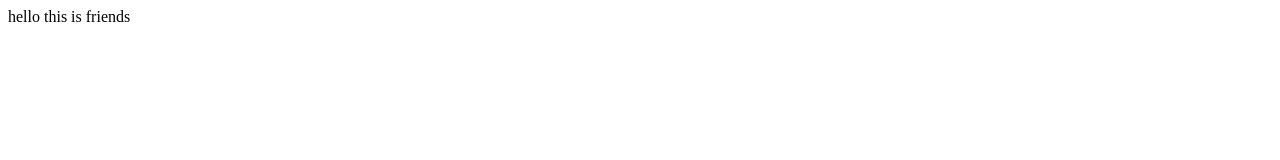
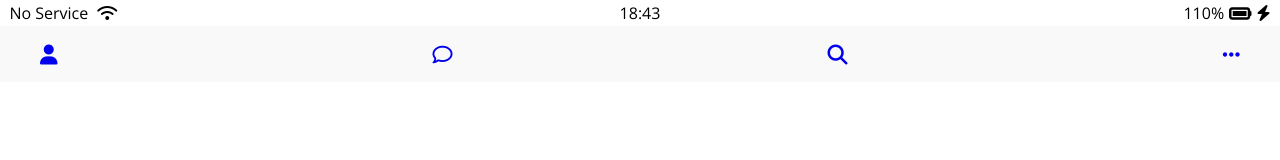
Before and after one commit to kor-sams-dev/study_html.github.io, a plain HTML site: page friends.html in a window 1280 px wide. Drawn offline with nearby package versions, Linux system fonts and the light colour scheme.

Commit message:
create nav html file and make bottom nav

```diff
--- /dev/null
+++ b/css/components/nav-bar.css
@@ -0,0 +1,8 @@
+.nav{
+  background-color: #f9f9fa;
+  padding: 20px 40px;
+}
+.nav__list {
+  display: flex;
+  justify-content: space-between;
+}
--- a/css/styles.css
+++ b/css/styles.css
@@ -1,11 +1,15 @@
 @import url('https://fonts.googleapis.com/css2?family=Open+Sans:wght@400;600&display=swap');
 @import "reset.css";
+
+@import "variables.css";
+
 /* Components */
 @import "components/status-bar.css";
+@import "components/nav-bar.css";
+
 /* Screens */
 @import "screens/login.css";
 
-@import "variables.css";
 
 body{
   font-family: 'Open Sans', sans-serif;
--- a/friends.html
+++ b/friends.html
@@ -1 +1,67 @@
-hello this is friends
+<!-- font awesome https://fontawesome.com/v5.15/icons/wifi?style=solid -->
+<!DOCTYPE html>
+<html lang="en">
+<head>
+  <meta charset="UTF-8">
+  <meta http-equiv="X-UA-Compatible" content="IE=edge">
+  <meta name="viewport" content="width=device-width, initial-scale=1.0">
+  <title>Friends - Kokoa Clone</title>
+  <link rel="stylesheet" href="css/styles.css">
+</head>
+<body>
+  <!--
+    BEM ,,,
+    https://nykim.work/15
+  -->
+  <div class="status-bar">
+    <div class="status-bar__column">
+      <span class="">No Service</span>
+      <i class="fas fa-wifi"></i>
+    </div>
+    <div class="status-bar__column">
+      <span>18:43</span>
+    </div>
+    <div class="status-bar__column">
+      <span>110%</span>
+      <i class="fas fa-battery-full fa-lg"></i>
+      <i class="fas fa-bolt"></i>
+    </div>
+  </div>
+
+  <!-- <nav>
+    <ul>
+      <li>
+
+      </li>
+    </ul>
+  </nav> -->
+
+  <!-- nav>ul>li*4>a -->
+  <nav class="nav">
+    <ul class="nav__list">
+      <li class="nav__btn">
+        <a class="nav__a" href="friends.html">
+          <i class="fas fa-user fa-lg"></i>
+        </a>
+      </li>
+      <li class="nav__btn">
+        <a class="nav__a" href="#">
+          <i class="far fa-comment fa-lg"></i>
+        </a>
+      </li>
+      <li class="nav__btn">
+        <a class="nav__a" href="#">
+          <i class="fas fa-search fa-lg"></i>
+        </a>
+      </li>
+      <li class="nav__btn">
+        <a class="nav__a" href="#">
+          <i class="fas fa-ellipsis-h fa-lg"></i>
+        </a>
+      </li>
+    </ul>
+  </nav>
+
+  <script src="https://kit.fontawesome.com/6c28fbc638.js" crossorigin="anonymous"></script>
+</body>
+</html>
```
Also changed, not shown: 1 other file.
